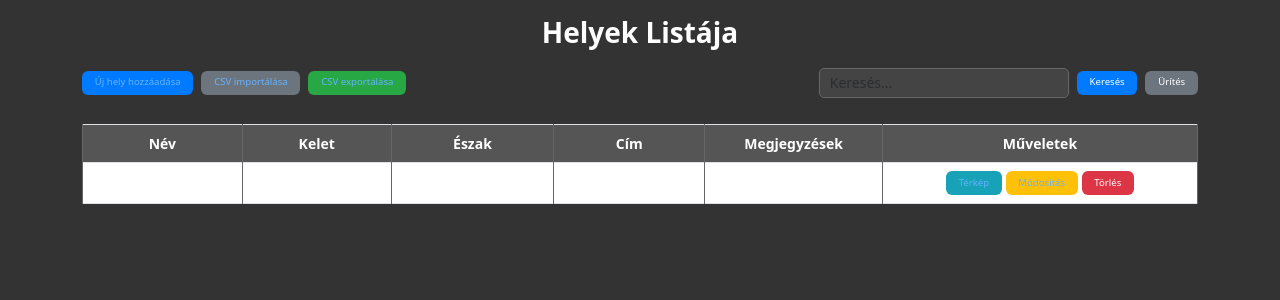
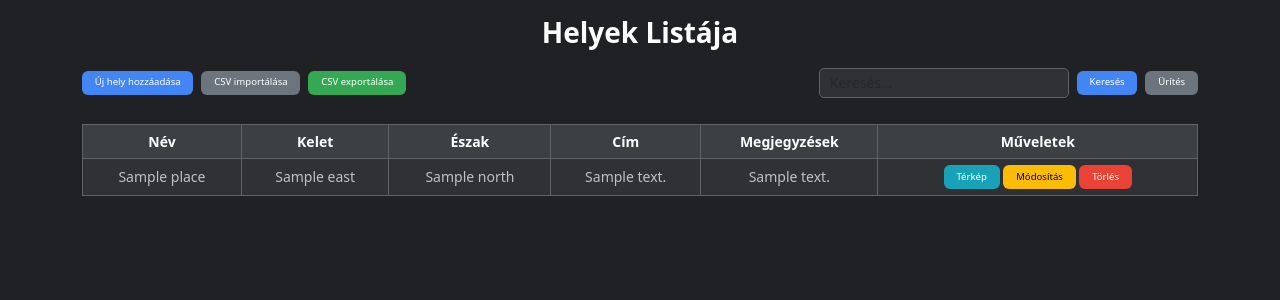
Before and after one commit to bukfa-web/poi-pontok, a Flask app: page / in a window 1280 px wide. Shown: the top 300 px of the page. Run offline with Flask 3, Linux system fonts and the light colour scheme; a database or web service that is not in the repository returns one stand-in record (values such as "Sample title"); data that the repository does not hold is empty; some libraries are stand-ins or nearby versions.

Commit message:
Update style.css

```diff
--- a/static/style.css
+++ b/static/style.css
@@ -12,11 +12,11 @@
 }
 
 /* ===========================
-   Sötét téma - Háttérszín és szöveg beállítása
+   Sötét téma - Háttérszín és szöveg beállítása (Google sötét mód színei)
    =========================== */
 body {
-    background-color: #333333 !important; /* Sötétszürke háttér */
-    color: #ffffff !important; /* Fehér szöveg az olvashatóság érdekében */
+    background-color: #202124 !important; /* Google sötét mód háttérszíne */
+    color: #bdc1c6 !important; /* Világosszürke szöveg az olvashatóság érdekében */
 }
 
 /* A Bootstrap által használt container háttérszínének felülírása */
@@ -26,17 +26,18 @@
 
 /* A Bootstrap alert üzenetek háttérszínének és szövegének biztosítása */
 .alert {
-    color: #ffffff !important; /* Fehér szöveg az alert üzenetekben */
-    background-color: #444444 !important; /* Sötétebb háttér az alert üzenetekhez */
+    color: #bdc1c6 !important; /* Világosszürke szöveg az alert üzenetekben */
+    background-color: #303134 !important; /* Sötétebb háttér az alert üzenetekhez */
+    border-color: #5f6368 !important; /* Sötét szegély */
 }
 
 /* Linkek színének módosítása a sötét háttérhez */
 a {
-    color: #66b3ff !important; /* Világoskék linkek a jobb láthatóság érdekében */
+    color: #8ab4f8 !important; /* Google-stílusú világoskék linkek */
 }
 
 a:hover {
-    color: #99ccff !important; /* Világosabb kék a hover effektusnál */
+    color: #bdc1c6 !important; /* Világosszürke a hover effektusnál */
 }
 
 /* ===========================
@@ -49,11 +50,11 @@
     max-width: none !important; /* Bootstrap max-width felülírása */
     display: inline-block !important; /* Megakadályozza a 100% szélességet */
     padding: 5px 10px;
-    border: 1px solid #666; /* Sötétebb szegély a sötét háttérhez */
+    border: 1px solid #5f6368 !important; /* Sötét szegély a sötét háttérhez */
     border-radius: 5px;
     margin: 10px auto;
-    background-color: #444444 !important; /* Sötétebb háttér a keresőmezőhöz */
-    color: #ffffff !important; /* Fehér szöveg */
+    background-color: #303134 !important; /* Sötétebb háttér a keresőmezőhöz */
+    color: #bdc1c6 !important; /* Világosszürke szöveg */
 }
 
 /* Mobilnézetben a keresőmező teljes szélességet kap */
@@ -64,32 +65,40 @@
 }
 
 /* ===========================
-   Táblázat stílusok - Méretezhető
+   Táblázat stílusok - Méretezhető (Google sötét módhoz igazítva)
    =========================== */
-table {
+table, .table {
     width: var(--table-width); /* Táblázat szélessége */
     border-collapse: collapse;
     margin: 10px 0;
-    background-color: #444444 !important; /* Sötétebb háttér a táblázathoz */
+    background-color: #303134 !important; /* Sötétebb háttér a táblázathoz */
+    border: 1px solid #5f6368 !important; /* Sötét szegély */
 }
 
-table th, table td {
-    border: 1px solid #666; /* Sötétebb szegély a sötét háttérhez */
+table th, table td, .table th, .table td {
+    border: 1px solid #5f6368 !important; /* Sötét szegély a sötét háttérhez */
     padding: var(--table-cell-padding); /* Cellák térköze változtatható */
     text-align: center;
     font-size: var(--table-font-size) !important; /* Eredeti betűméret megtartása */
     height: auto; /* Automatikus méretezés a tartalom alapján */
     vertical-align: middle; /* Szöveg függőleges középre igazítása */
-    color: #ffffff !important; /* Fehér szöveg a táblázat celláiban */
+    color: #bdc1c6 !important; /* Világosszürke szöveg a táblázat celláiban */
+    background-color: #303134 !important; /* Biztosítjuk, hogy a cellák háttere is sötét legyen */
 }
 
 /* Táblázat fejlécek (th) stílusa */
-table th {
-    background-color: #555555 !important; /* Még sötétebb háttér a fejlécekhez */
+table th, .table th {
+    background-color: #3c4043 !important; /* Még sötétebb háttér a fejlécekhez */
+    color: #ffffff !important; /* Fehér szöveg a fejlécekben */
+}
+
+/* Bootstrap table-striped esetén a páros sorok háttere */
+.table-striped tbody tr:nth-of-type(odd) {
+    background-color: #2c2e31 !important; /* Kicsit világosabb szürke a páros sorokhoz */
 }
 
 /* ===========================
-   Gombstílusok (NEM VÁLTOZOTT)
+   Gombstílusok (Sötét témához igazítva)
    =========================== */
 .btn, .btn-action-new, .btn-action-import, .btn-action-export, .btn-secondary-action, .btn-secondary-action-map, .btn-search, .btn-clear {
     display: inline-block;
@@ -105,45 +114,50 @@
 
 /* Fő műveleti gombok */
 .btn-action-new {
-    background-color: #007bff; /* Kék - Új hely hozzáadása */
-    color: white;
+    background-color: #4285f4; /* Google-kék - Új hely hozzáadása */
+    color: #ffffff !important;
 }
 
 .btn-action-import {
     background-color: #6c757d; /* Szürke - CSV importálás */
-    color: white;
+    color: #ffffff !important;
 }
 
 .btn-action-export {
-    background-color: #28a745; /* Zöld - CSV exportálás */
-    color: white;
+    background-color: #34a853; /* Google-zöld - CSV exportálás */
+    color: #ffffff !important;
 }
 
 /* Másodlagos műveleti gombok */
 .btn-secondary-action-map {
     background-color: #17a2b8; /* Türkiz - Térképen */
-    color: white;
+    color: #ffffff !important;
 }
 
 .btn-secondary-action-edit {
-    background-color: #ffc107; /* Sárga - Módosítás */
-    color: black;
+    background-color: #fbbc05; /* Google-sárga - Módosítás */
+    color: #000000 !important;
 }
 
 .btn-secondary-action-delete {
-    background-color: #dc3545; /* Piros - Törlés */
-    color: white;
+    background-color: #ea4335; /* Google-piros - Törlés */
+    color: #ffffff !important;
 }
 
 /* Keresés és Ürítés gombok */
 .btn-search {
-    background-color: #007bff;
-    color: white;
+    background-color: #4285f4; /* Google-kék */
+    color: #ffffff !important;
 }
 
 .btn-clear {
-    background-color: #6c757d;
-    color: white;
+    background-color: #6c757d; /* Szürke */
+    color: #ffffff !important;
+}
+
+/* Bootstrap btn-close (alert bezáró gomb) */
+.btn-close {
+    filter: invert(1) grayscale(100%) brightness(200%) !important; /* Fehér X a sötét háttérhez */
 }
 
 /* ===========================
@@ -157,14 +171,14 @@
 }
 
 /* ===========================
-   Új Hely Hozzáadása - Táblázatos Stílus
+   Új Hely Hozzáadása és Módosítás oldal - Táblázatos Stílus
    =========================== */
 .styled-form-table {
     width: 100%;
     max-width: 600px;
     margin: 0 auto;
     border-collapse: collapse; /* Cellák közötti térköz eltüntetése */
-    background-color: #444444 !important; /* Sötétebb háttér az űrlap táblázathoz */
+    background-color: #303134 !important; /* Sötétebb háttér az űrlap táblázathoz */
     border-radius: 8px;
     box-shadow: 0px 0px 10px rgba(0, 0, 0, 0.3); /* Árnyék erősebb a sötét háttérhez */
     padding: 15px;
@@ -173,15 +187,16 @@
 /* Sorok és cellák beállítása */
 .styled-form-table td {
     padding: 10px;
-    border: 1px solid #666; /* Sötétebb szegély a sötét háttérhez */
-    color: #ffffff !important; /* Fehér szöveg a cellákban */
+    border: 1px solid #5f6368 !important; /* Sötét szegély a sötét háttérhez */
+    color: #bdc1c6 !important; /* Világosszürke szöveg a cellákban */
+    background-color: #303134 !important; /* Biztosítjuk, hogy a cellák háttere is sötét legyen */
 }
 
 /* Címkék stílusa */
 .styled-form-table label {
     font-weight: bold;
     font-size: 14px;
-    color: #ffffff !important; /* Fehér szöveg a címkékhez */
+    color: #bdc1c6 !important; /* Világosszürke szöveg a címkékhez */
 }
 
 /* Űrlapmezők formázása */
@@ -190,9 +205,9 @@
     padding: 8px;
     font-size: 16px;
     border-radius: 5px;
-    background-color: #555555 !important; /* Sötétebb háttér az űrlapmezőkhöz */
-    color: #ffffff !important; /* Fehér szöveg */
-    border: 1px solid #666 !important; /* Sötétebb szegély */
+    background-color: #3c4043 !important; /* Sötétebb háttér az űrlapmezőkhöz */
+    color: #bdc1c6 !important; /* Világosszürke szöveg */
+    border: 1px solid #5f6368 !important; /* Sötét szegély */
 }
 
 /* Gombok igazítása */
```
